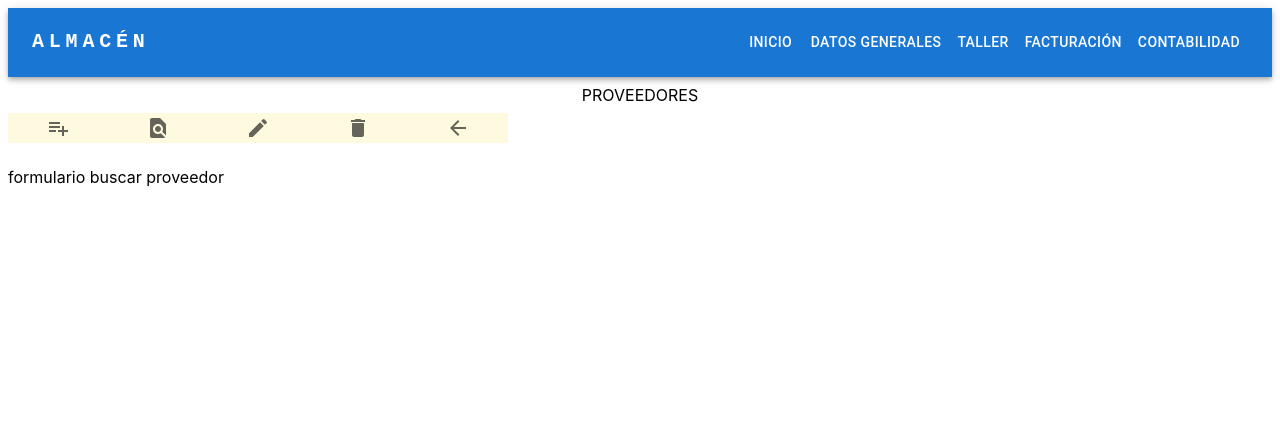
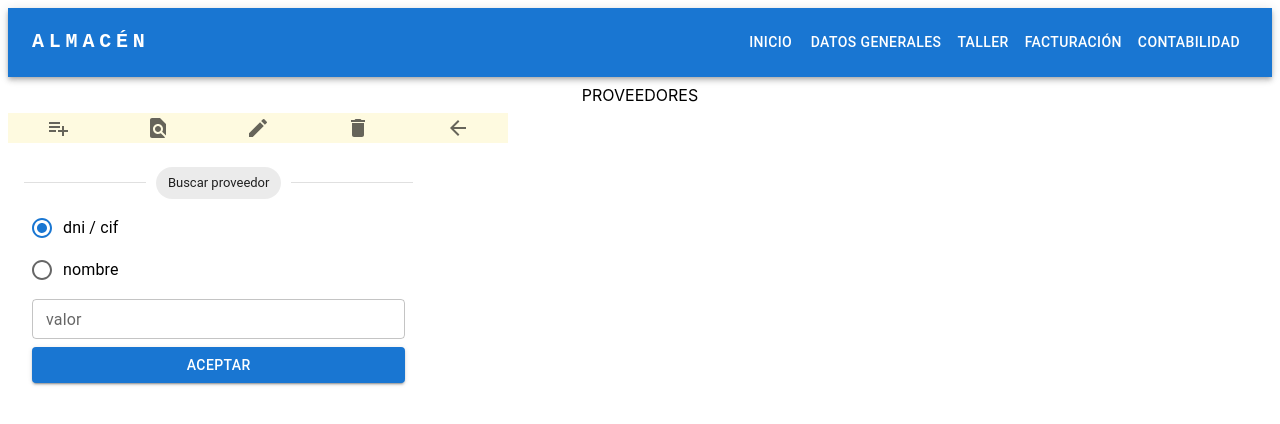
Before and after one commit to jcaido/mi_taller, a React (Create React App) app: page /almacen/proveedores in a window 1280 px wide. Both pictures are taken after a click on the button "buscar". Shown: the top 424 px of the page. Built offline with nearby package versions, Linux system fonts and the light colour scheme.

Commit message:
Buscar Proveedor por Dni/Cif

```diff
--- /dev/null
+++ b/src/components/proveedores/Proveedor.jsx
@@ -0,0 +1,49 @@
+import React, { useContext } from 'react';
+import Box from '@mui/material/Box';
+import Card from '@mui/material/Card';
+import CardContent from '@mui/material/CardContent';
+import Typography from '@mui/material/Typography';
+import { AlmacenProveedoresContext } from '../../pages/AlmacenProveedores';
+
+export default function Proveedor() {
+  const { state } = useContext(AlmacenProveedoresContext);
+
+  return (
+    <Box m={3}>
+      <Card sx={{ minWidth: 275 }}>
+        <CardContent>
+          <Typography sx={{ fontSize: 14 }} color="text.secondary" gutterBottom>
+            NOMBRE:
+            {' '}
+            { state.listaProveedores && state.listaProveedores.nombre }
+          </Typography>
+          <Typography sx={{ fontSize: 14 }} color="text.secondary" gutterBottom>
+            DNI / CIF:
+            {' '}
+            { state.listaProveedores && state.listaProveedores.dniCif }
+          </Typography>
+          <Typography sx={{ fontSize: 14 }} color="text.secondary" gutterBottom>
+            DOMICILIO:
+            {' '}
+            { state.listaProveedores && state.listaProveedores.domicilio }
+          </Typography>
+          <Typography sx={{ fontSize: 14 }} color="text.secondary" gutterBottom>
+            CODIGO POSTAL:
+            {' '}
+            { state.listaProveedores && state.listaProveedores.codigoPostal.codigo }
+          </Typography>
+          <Typography sx={{ fontSize: 14 }} color="text.secondary" gutterBottom>
+            LOCALIDAD:
+            {' '}
+            { state.listaProveedores && state.listaProveedores.codigoPostal.localidad }
+          </Typography>
+          <Typography sx={{ fontSize: 14 }} color="text.secondary" gutterBottom>
+            PROVINCIA:
+            {' '}
+            { state.listaProveedores && state.listaProveedores.codigoPostal.provincia }
+          </Typography>
+        </CardContent>
+      </Card>
+    </Box>
+  );
+}
--- a/src/components/proveedores/Proveedores.jsx
+++ b/src/components/proveedores/Proveedores.jsx
@@ -4,6 +4,8 @@ import NavigationButtonProveedores from './NavigationButtonProveedores';
 import { AlmacenProveedoresContext } from '../../pages/AlmacenProveedores';
 import NuevoProveedorForm from './forms/NuevoProveedorForm';
 import TablaProveedores from './TablaProveedores';
+import BuscarProveedorForm from './forms/BuscarProveedorForm';
+import Proveedor from './Proveedor';
 
 export default function Proveedores() {
   const {
@@ -29,13 +31,14 @@ export default function Proveedores() {
       <Grid item md={4}>
         <Box>
           {state.formCrearProveedor ? <NuevoProveedorForm /> : null}
-          {state.formBuscarProveedor ? <p>formulario buscar proveedor</p> : null}
+          {state.formBuscarProveedor ? <BuscarProveedorForm /> : null}
           {state.formEditarProveedor ? <p>formulario editar proveedor</p> : null}
           {state.formEliminarProveedor ? <p>forumulario eliminar proveedor</p> : null}
         </Box>
       </Grid>
       <Grid item md={8}>
         {state.formCrearProveedor ? <TablaProveedores /> : null}
+        {state.proveedorPorDniCif ? <Proveedor /> : null}
       </Grid>
     </Grid>
   );
--- /dev/null
+++ b/src/components/proveedores/forms/BuscarProveedorForm.jsx
@@ -0,0 +1,80 @@
+import React, { useContext, useRef } from 'react';
+import { useFormik } from 'formik';
+import { Box } from '@mui/material';
+import FormControl from '@mui/material/FormControl';
+import RadioGroup from '@mui/material/RadioGroup';
+import FormControlLabel from '@mui/material/FormControlLabel';
+import Radio from '@mui/material/Radio';
+import TextField from '@mui/material/TextField';
+import Button from '@mui/material/Button';
+import useChangeRadioGroup from '../../../hooks/useChangeRadioGroup';
+import CabeceraForms from '../../CabeceraForms';
+import { AlmacenProveedoresContext } from '../../../pages/AlmacenProveedores';
+
+function BuscarProveedorForm() {
+  const { ListarProveedoresPorDniCif } = useContext(AlmacenProveedoresContext);
+  const valorRef = useRef();
+
+  const changeRadioGroup = useChangeRadioGroup('dni_cif');
+
+  const handleSubmitForm = () => {
+    switch (changeRadioGroup.value) {
+      case 'dni_cif':
+        ListarProveedoresPorDniCif(valorRef.current.value);
+        break;
+      case 'nombre':
+        //
+        break;
+      default:
+        break;
+    }
+  };
+
+  const formik = useFormik({
+
+    initialValues: {
+      valor: '',
+    },
+    onSubmit: () => handleSubmitForm(),
+  });
+
+  return (
+    <Box m={2}>
+      <CabeceraForms label="Buscar proveedor" />
+      <form onSubmit={formik.handleSubmit}>
+        <Box m={1}>
+          <FormControl>
+            <RadioGroup
+              aria-labelledby="demo-controlled-radio-buttons-group"
+              name="controlled-radio-buttons-group"
+              value={changeRadioGroup.value}
+              onChange={changeRadioGroup.handleChange}
+            >
+              <FormControlLabel value="dni_cif" control={<Radio />} label="dni / cif" />
+              <FormControlLabel value="nombre" control={<Radio />} label="nombre" />
+            </RadioGroup>
+          </FormControl>
+        </Box>
+        <Box m={1}>
+          <TextField
+            fullWidth
+            id="valor"
+            name="valor"
+            label="valor"
+            size="small"
+            value={formik.values.valor}
+            onChange={formik.handleChange}
+            error={formik.touched.valor && Boolean(formik.errors.valor)}
+            helperText={formik.touched.valor && formik.errors.valor}
+            inputRef={valorRef}
+          />
+        </Box>
+        <Box m={1}>
+          <Button type="submit" color="primary" variant="contained" fullWidth>Aceptar</Button>
+        </Box>
+      </form>
+    </Box>
+  );
+}
+
+export default BuscarProveedorForm;
--- a/src/pages/AlmacenProveedores.jsx
+++ b/src/pages/AlmacenProveedores.jsx
@@ -2,16 +2,21 @@ import React, { createContext, useReducer, useMemo } from 'react';
 import { Box, Grid } from '@mui/material';
 import Typography from '@mui/material/Typography';
 import Proveedores from '../components/proveedores/Proveedores';
-import { obtenerProveedores } from '../services/axiosService';
+import { obtenerProveedores, obtenerProveedorPorDniCif } from '../services/axiosService';
+import useModal from '../hooks/useModal';
+import ModalErrores from '../utils/ModalErrores';
 
 export const AlmacenProveedoresContext = createContext();
 
 export default function AlmacenProveedores() {
+  const modal = useModal();
+
   const proveedoresInicial = {
     formCrearProveedor: false,
     formBuscarProveedor: false,
     formEditarProveedor: false,
     formEliminarProveedor: false,
+    proveedorPorDniCif: false,
     listaProveedores: [],
   };
 
@@ -24,6 +29,7 @@ export default function AlmacenProveedores() {
           formBuscarProveedor: action.payload.formBuscarProveedor,
           formEditarProveedor: action.payload.formEditarProveedor,
           formEliminarProveedor: action.payload.formEliminarProveedor,
+          proveedorPorDniCif: action.payload.proveedorPorDniCif,
         };
       case 'actualizar_lista_proveedores':
         return {
@@ -45,6 +51,7 @@ export default function AlmacenProveedores() {
         formBuscarProveedor: false,
         formEditarProveedor: false,
         formEliminarProveedor: false,
+        proveedorPorDniCif: false,
       },
     });
   }
@@ -57,6 +64,7 @@ export default function AlmacenProveedores() {
         formBuscarProveedor: true,
         formEditarProveedor: false,
         formEliminarProveedor: false,
+        proveedorPorDniCif: false,
       },
     });
   }
@@ -69,6 +77,20 @@ export default function AlmacenProveedores() {
         formBuscarProveedor: false,
         formEditarProveedor: true,
         formEliminarProveedor: false,
+        proveedorPorDniCif: false,
+      },
+    });
+  }
+
+  function buscarProveedorPorDNICifDispatch() {
+    dispatch({
+      type: 'proveedores',
+      payload: {
+        formCrearProveedor: false,
+        formBuscarProveedor: true,
+        formEditarProveedor: false,
+        formEliminarProveedor: false,
+        proveedorPorDniCif: true,
       },
     });
   }
@@ -81,6 +103,7 @@ export default function AlmacenProveedores() {
         formBuscarProveedor: false,
         formEditarProveedor: false,
         formEliminarProveedor: true,
+        proveedorPorDniCif: false,
       },
     });
   }
@@ -95,6 +118,18 @@ export default function AlmacenProveedores() {
       });
   };
 
+  const ListarProveedoresPorDniCif = (dniCif) => {
+    obtenerProveedorPorDniCif(dniCif)
+      .then((response) => {
+        dispatch({ type: 'actualizar_lista_proveedores', payload: response.data });
+      })
+      .then(() => {
+        buscarProveedorPorDNICifDispatch();
+      })
+      .catch((error) => error.response.status === 404
+      && modal.handleOpenError(error.response.data.mensaje));
+  };
+
   const proveedoresProviderValue = useMemo(
     () => ({
       state,
@@ -103,6 +138,7 @@ export default function AlmacenProveedores() {
       editarProveedorFormDispatch,
       eliminarProveedorFormDispatch,
       ListarProveedores,
+      ListarProveedoresPorDniCif,
     }
     ),
     [
@@ -112,6 +148,7 @@ export default function AlmacenProveedores() {
       editarProveedorFormDispatch,
       eliminarProveedorFormDispatch,
       ListarProveedores,
+      ListarProveedoresPorDniCif,
     ],
   );
 
@@ -126,6 +163,11 @@ export default function AlmacenProveedores() {
             <Proveedores />
           </Box>
         </Grid>
+        <ModalErrores
+          openError={modal.openError}
+          message={modal.message}
+          handleCloseError={modal.handleCloseError}
+        />
       </Grid>
     </AlmacenProveedoresContext.Provider>
   );
--- a/src/services/axiosService.js
+++ b/src/services/axiosService.js
@@ -225,3 +225,5 @@ export const nuevoProveedor = (
 
   return axios.post(`http://localhost:8080/api/proveedores/${idCodigoPostal}`, body);
 };
+
+export const obtenerProveedorPorDniCif = (dniCif) => axios.get(`http://localhost:8080/api/proveedores/dni-cif/${dniCif}`);
```
